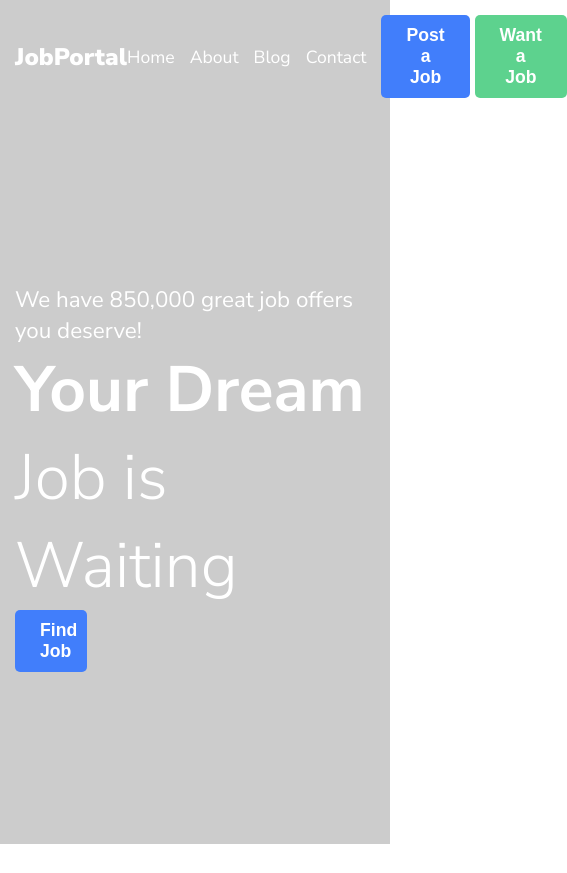
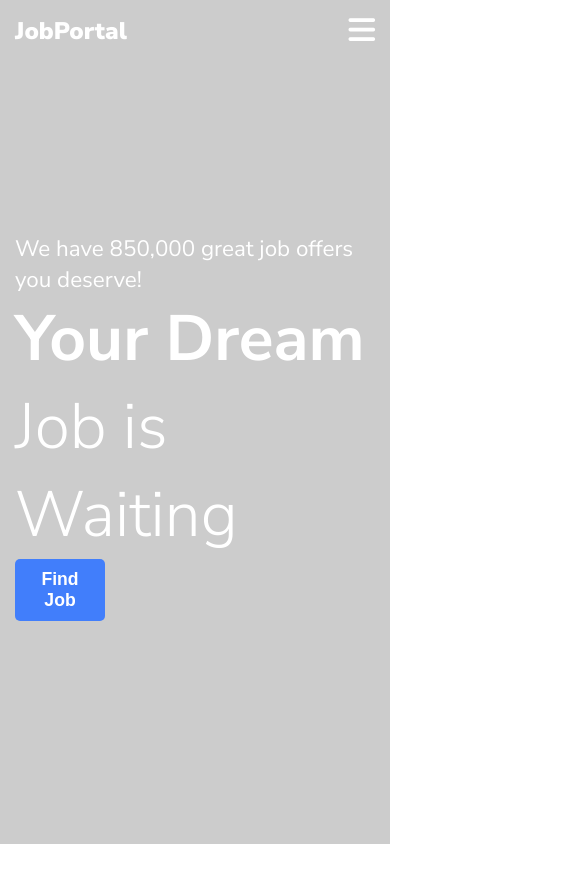
Before and after one commit to parvezahmedweb1/jobPortal-htmlandcss, a plain HTML site: page index.html in a window 390 px wide. Shown: the whole page, 567 px wide, since content can reach past the window. After the commit the page ends 844 px from the top, so only its background shows below. Drawn offline with Linux system fonts and the light colour scheme.

Commit message:
header-section phone responsive

```diff
--- a/index.html
+++ b/index.html
@@ -24,6 +24,7 @@
             <button class="primary-btn">Post a Job</button>
             <button class="success-btn">Want a Job</button>
           </nav>
+          <p class="menu-ber"><i class="fa-solid fa-bars menu"></i></p>
         </div>
         <div class="header-bottom">
           <p class="sub-title">We have 850,000 great job offers you deserve!</p>
--- a/styles/main.css
+++ b/styles/main.css
@@ -79,6 +79,12 @@ body {
   font-size: 1.1rem;
   cursor: pointer;
 }
+.menu-ber {
+  display: none;
+}
+.menu {
+  font-size: 1.9rem;
+}
 .header-bottom {
   display: flex;
   flex-direction: column;
@@ -104,4 +110,18 @@ body {
 
 /* Extra small devices (phones, 600px and down) */
 @media only screen and (max-width: 600px) {
+  /* ---- header style start ---- */
+  .header-section {
+    background-position: center;
+  }
+  .navber {
+    display: none;
+  }
+  .menu-ber {
+    display: inline-block;
+  }
+  .header-bottom button {
+    width: 25%;
+  }
+  /* ---- header style end ---- */
 }
```
